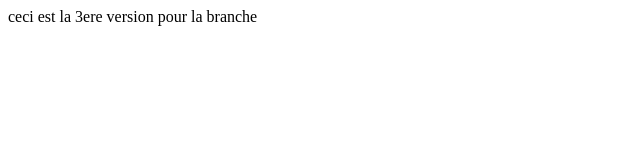
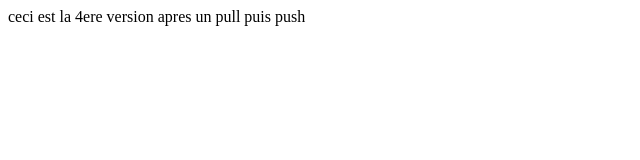
Before and after one commit to chnaydar/test-premier, a plain HTML site: page index.html in a window 1280 px wide. Shown: the full height of the page, 0-640 px from the left. Drawn offline with Linux system fonts and the light colour scheme.

Commit message:
apres pull et modif

```diff
--- a/index.html
+++ b/index.html
@@ -3,7 +3,7 @@
 </head>
 <body>
 <p>
-ceci est la 3ere version pour la branche
+ceci est la 4ere version apres un pull puis push
 </p>
 <body>
 </html>
```
